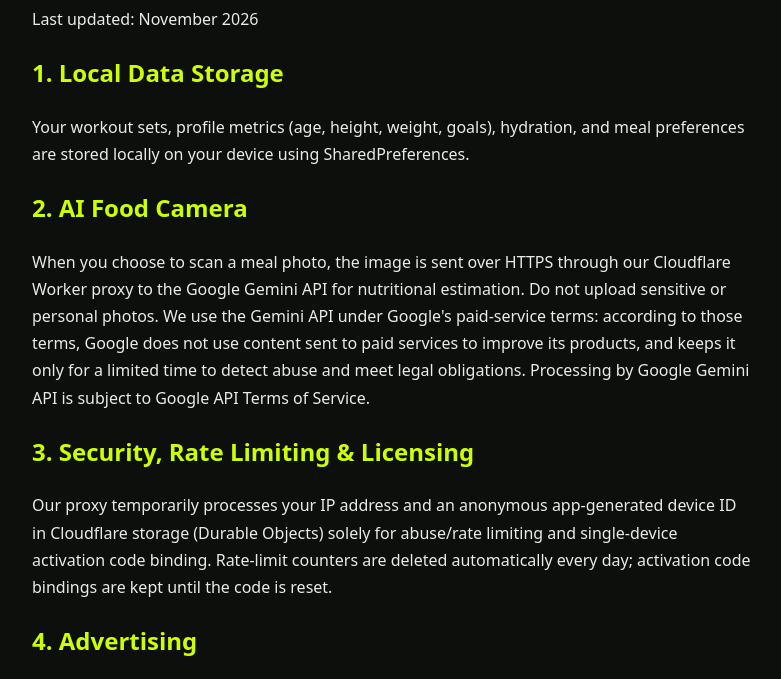
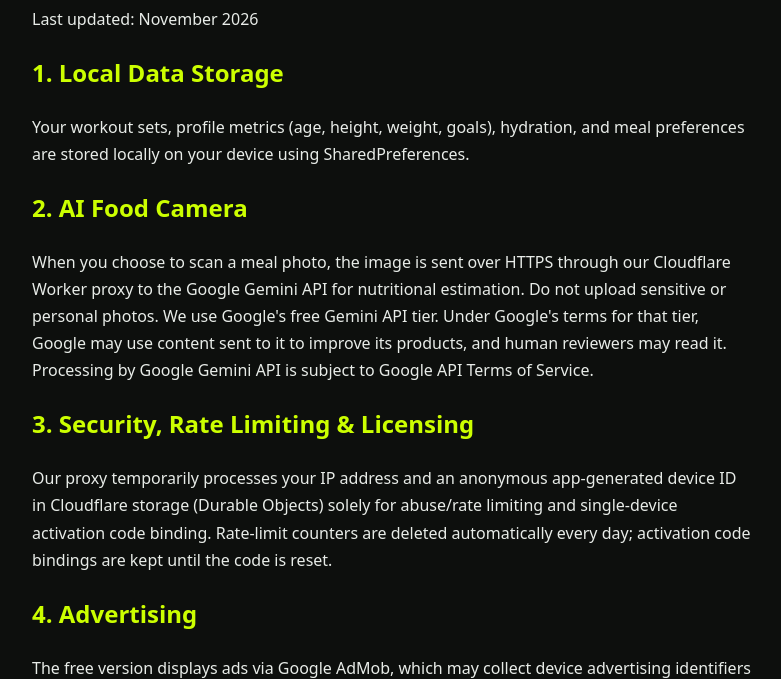
Before and after one commit to lhaaj/ironlog-ma, a plain HTML site: page privacy.html in a window 1280 px wide. Shown: the part 110-789 px from the top of the page, without its empty margins (248-1029 px from the left). Drawn offline with Linux system fonts and the light colour scheme.

Commit message:
Add files via upload

```diff
--- a/privacy.html
+++ b/privacy.html
@@ -16,7 +16,7 @@
   <h2>1. Local Data Storage</h2>
   <p>Your workout sets, profile metrics (age, height, weight, goals), hydration, and meal preferences are stored locally on your device using SharedPreferences.</p>
   <h2>2. AI Food Camera</h2>
-  <p>When you choose to scan a meal photo, the image is sent over HTTPS through our Cloudflare Worker proxy to the Google Gemini API for nutritional estimation. Do not upload sensitive or personal photos. We use the Gemini API under Google's paid-service terms: according to those terms, Google does not use content sent to paid services to improve its products, and keeps it only for a limited time to detect abuse and meet legal obligations. Processing by Google Gemini API is subject to Google API Terms of Service.</p>
+  <p>When you choose to scan a meal photo, the image is sent over HTTPS through our Cloudflare Worker proxy to the Google Gemini API for nutritional estimation. Do not upload sensitive or personal photos. We use Google's free Gemini API tier. Under Google's terms for that tier, Google may use content sent to it to improve its products, and human reviewers may read it. Processing by Google Gemini API is subject to Google API Terms of Service.</p>
   <h2>3. Security, Rate Limiting & Licensing</h2>
   <p>Our proxy temporarily processes your IP address and an anonymous app-generated device ID in Cloudflare storage (Durable Objects) solely for abuse/rate limiting and single-device activation code binding. Rate-limit counters are deleted automatically every day; activation code bindings are kept until the code is reset.</p>
   <h2>4. Advertising</h2>
```
